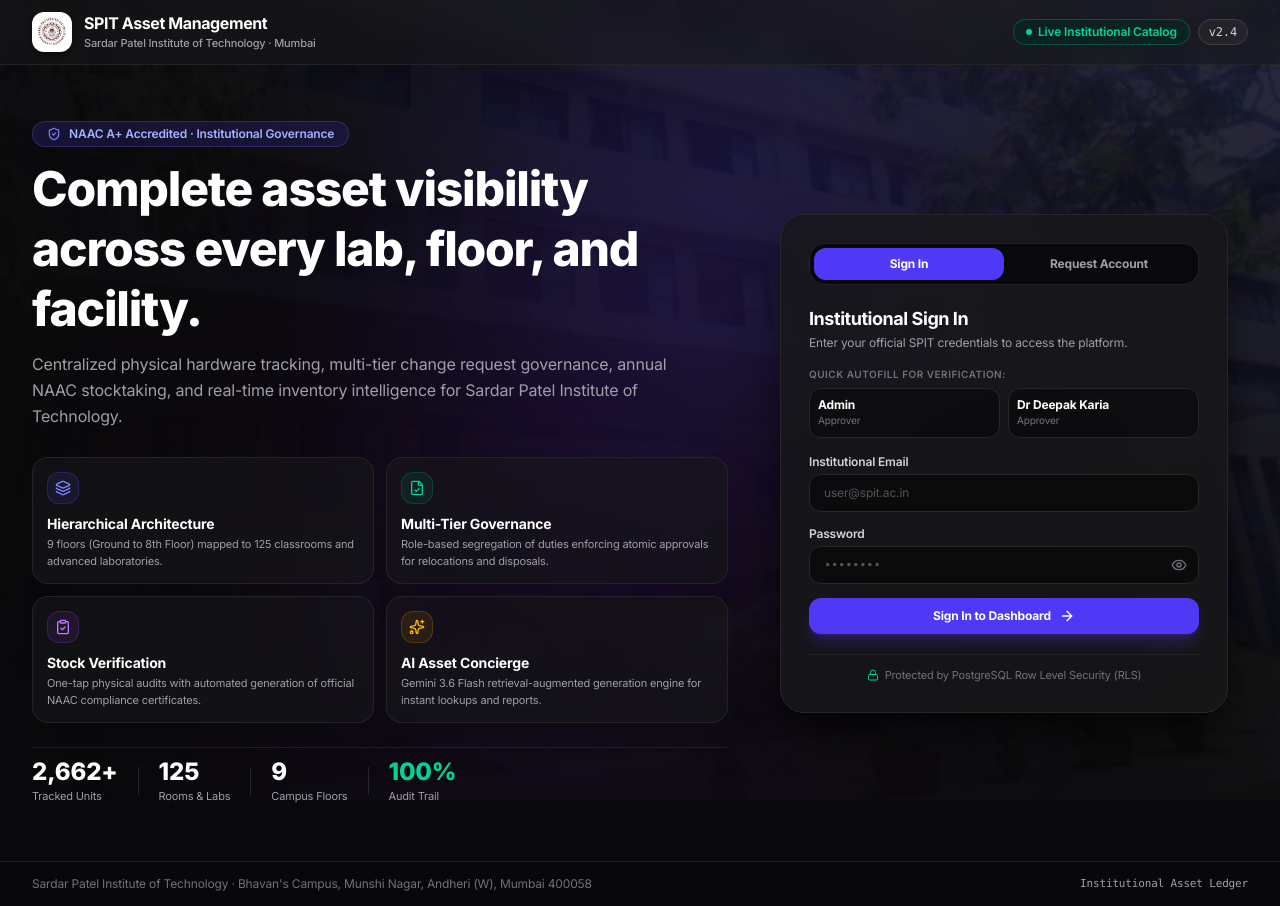
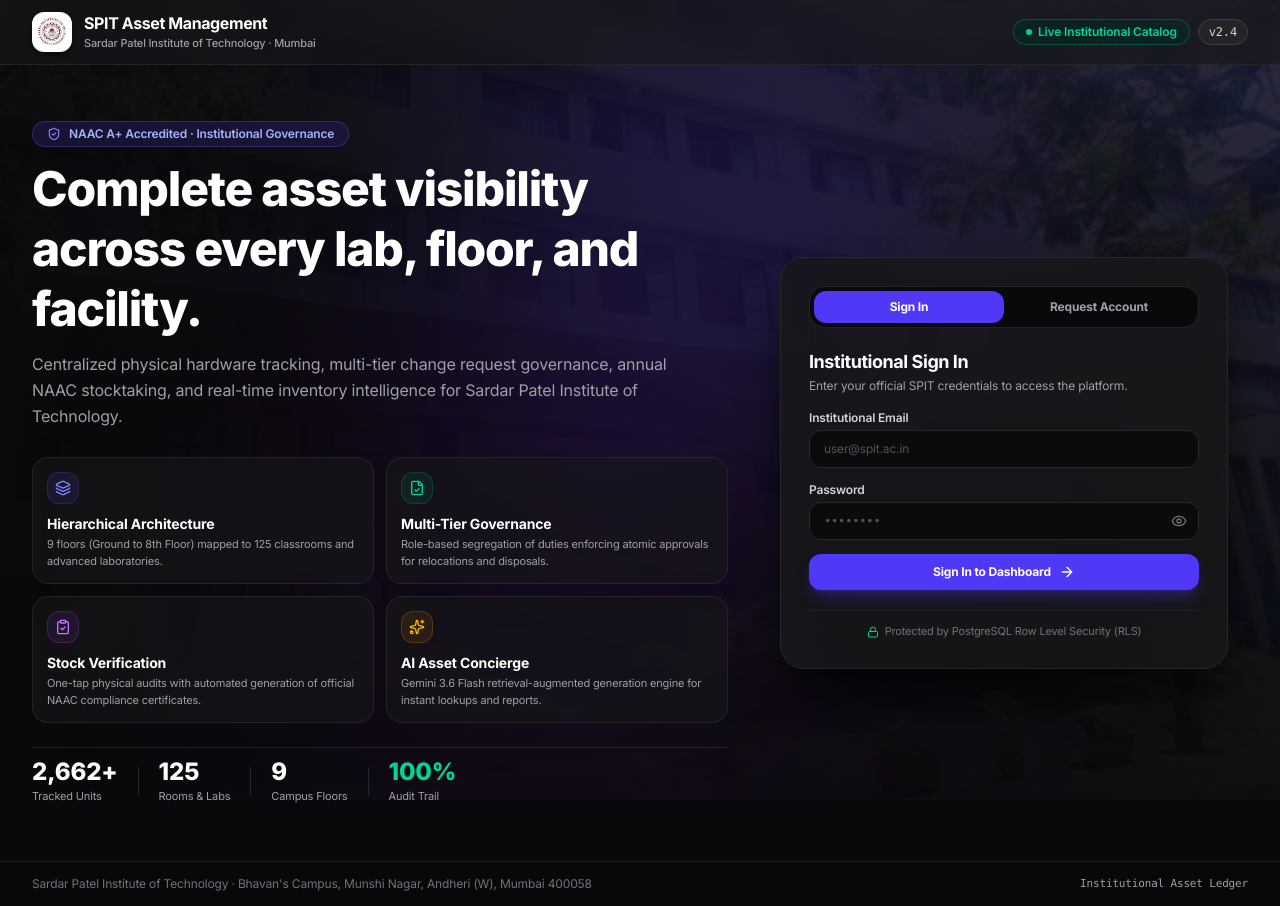
Before and after one commit to aryansingh012020-beep/spit-assets, a Next.js app in the folder app-src/: page /login in a window 1280 px wide. Built offline with nearby package versions, Linux system fonts and the light colour scheme.

Commit message:
feat(auth): remove quick autofill selector from main login landing page

```diff
--- a/app-src/app/(auth)/login/page.tsx
+++ b/app-src/app/(auth)/login/page.tsx
@@ -25,11 +25,6 @@
 const IS_DEMO = process.env.NEXT_PUBLIC_DEMO_MODE === 'true';
 const DEMO_EMAIL = 'demo@spit.ac.in';
 const DEMO_PASS  = 'demo1234';
-
-const QUICK_ACCOUNTS = [
-  { label: 'Admin', email: 'admin@spit.ac.in', pass: 'Password@123', role: 'Approver' },
-  { label: 'Dr Deepak Karia', email: 'deepak.karia@spit.ac.in', pass: 'admin@2026', role: 'Approver' },
-];
 
 const DEPARTMENTS = [
   'Computer Engineering',
@@ -123,12 +118,6 @@
     } finally {
       setReqLoading(false);
     }
-  }
-
-  function handleQuickFill(acc: typeof QUICK_ACCOUNTS[0]) {
-    setEmail(acc.email);
-    setPassword(acc.pass);
-    setError('');
   }
 
   return (
@@ -302,28 +291,6 @@
                     <p className="text-xs text-zinc-400 mt-0.5">
                       Enter your official SPIT credentials to access the platform.
                     </p>
-                  </div>
-
-                  {/* Quick Account Fill Selector */}
-                  <div className="space-y-1.5">
-                    <p className="text-[10px] font-semibold text-zinc-500 uppercase tracking-wider">
-                      Quick Autofill for Verification:
-                    </p>
-                    <div className="grid grid-cols-2 gap-2">
-                      {QUICK_ACCOUNTS.map((acc) => (
-                        <button
-                          key={acc.email}
-                          type="button"
-                          onClick={() => handleQuickFill(acc)}
-                          className="text-left rounded-xl border border-zinc-800 bg-zinc-950/70 p-2 hover:border-indigo-500/60 hover:bg-indigo-950/30 transition-all group cursor-pointer"
-                        >
-                          <p className="text-xs font-bold text-white group-hover:text-indigo-400 transition-colors truncate">
-                            {acc.label}
-                          </p>
-                          <p className="text-[10px] text-zinc-500 truncate">{acc.role}</p>
-                        </button>
-                      ))}
-                    </div>
                   </div>
 
                   {error && (
```
